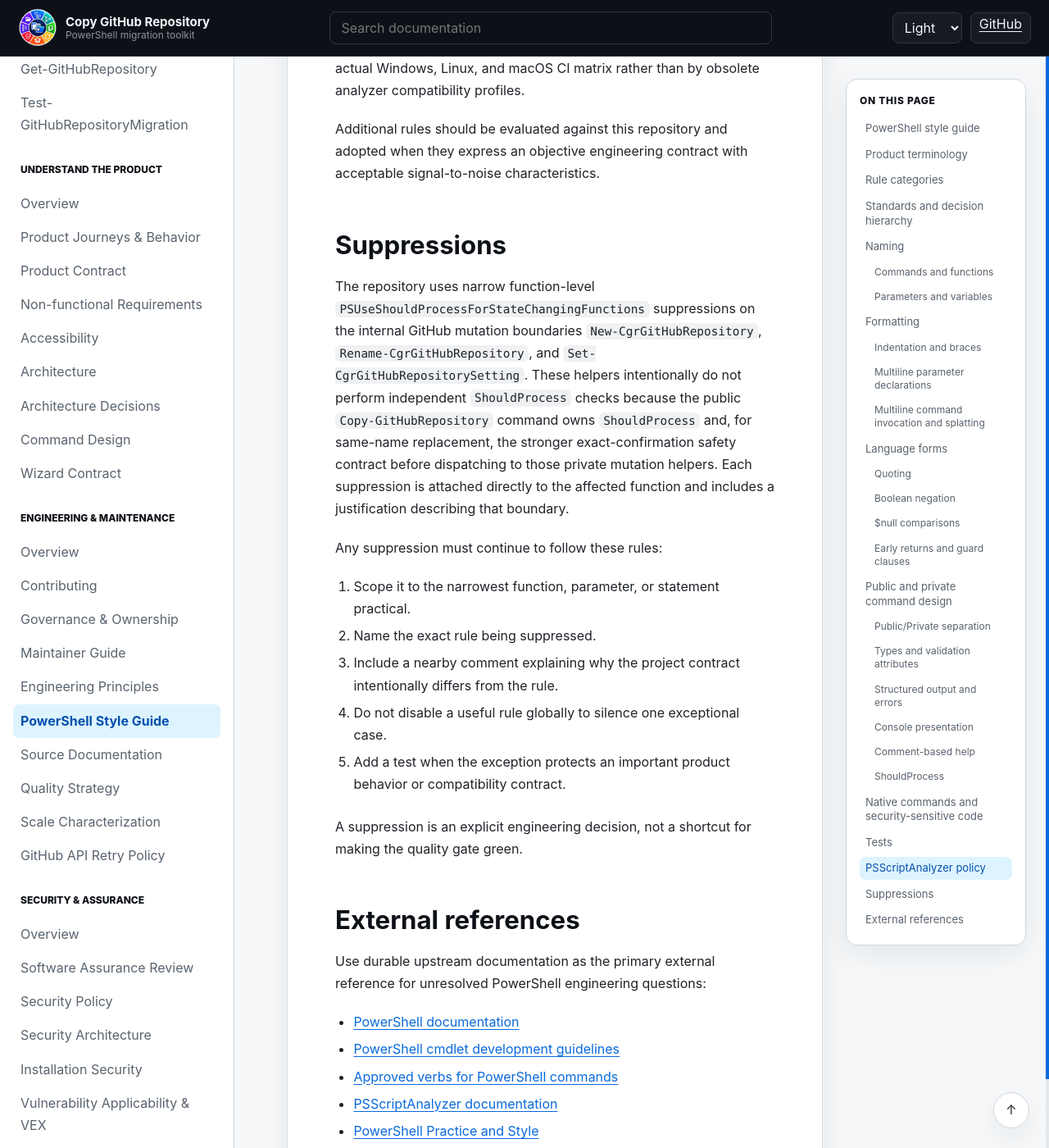
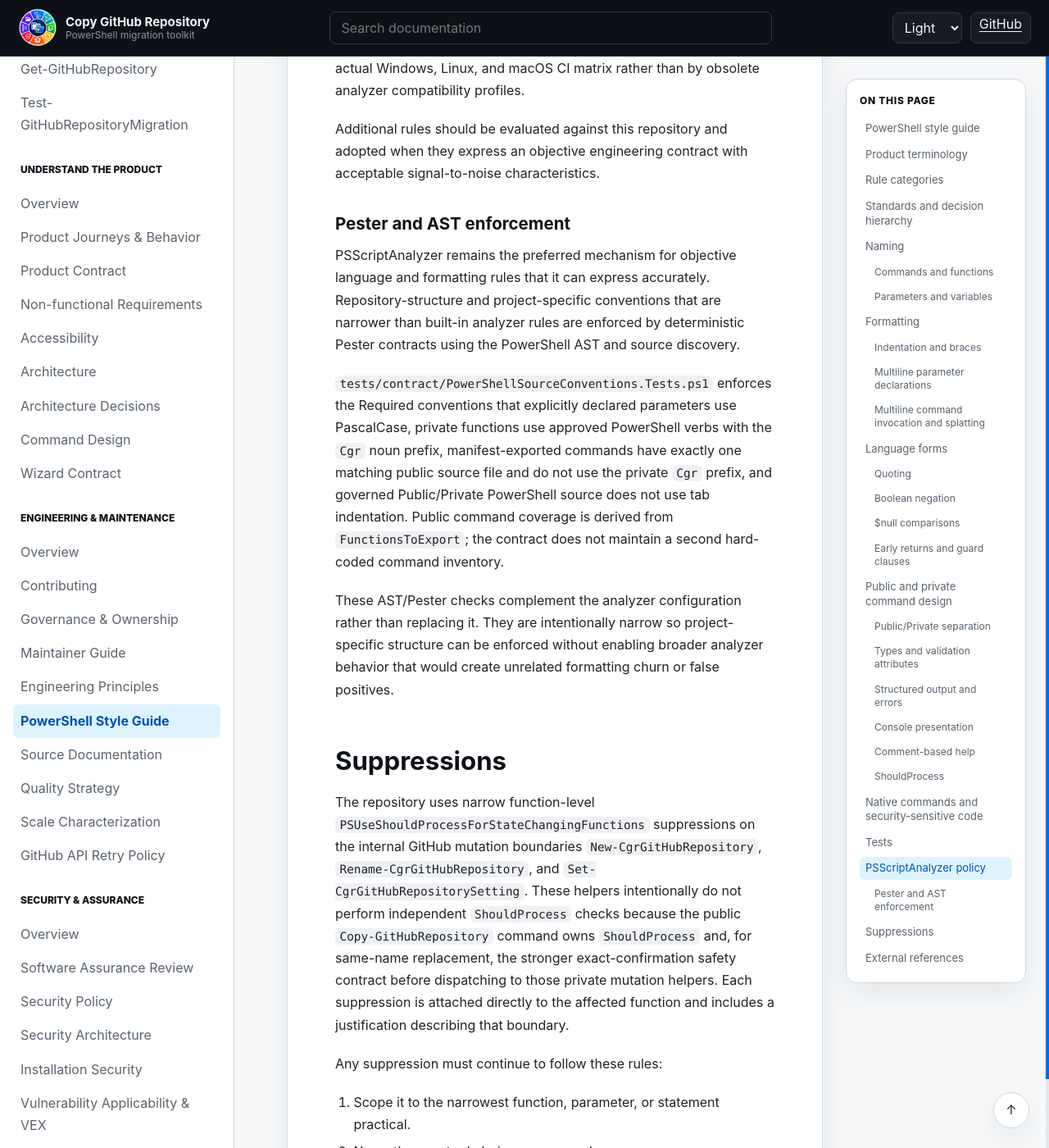
Before and after one commit to infoconex/copy-github-repo, a Jekyll site: the page built from docs/engineering/powershell-style-guide.md, in a window 1280 px wide and 1400 px high, scrolled down 13513 px. Shown: the whole window at 82% size. Built offline with Jekyll 4.4.1, drawn with Linux system fonts in a browser that asks for light colours.

Commit message:
Document AST and analyzer enforcement boundaries

```diff
--- a/docs/engineering/powershell-style-guide.md
+++ b/docs/engineering/powershell-style-guide.md
@@ -276,6 +276,14 @@ The main recursive analyzer gate intentionally remains limited to Error and Warn
 
 Additional rules should be evaluated against this repository and adopted when they express an objective engineering contract with acceptable signal-to-noise characteristics.
 
+### Pester and AST enforcement
+
+PSScriptAnalyzer remains the preferred mechanism for objective language and formatting rules that it can express accurately. Repository-structure and project-specific conventions that are narrower than built-in analyzer rules are enforced by deterministic Pester contracts using the PowerShell AST and source discovery.
+
+`tests/contract/PowerShellSourceConventions.Tests.ps1` enforces the Required conventions that explicitly declared parameters use PascalCase, private functions use approved PowerShell verbs with the `Cgr` noun prefix, manifest-exported commands have exactly one matching public source file and do not use the private `Cgr` prefix, and governed Public/Private PowerShell source does not use tab indentation. Public command coverage is derived from `FunctionsToExport`; the contract does not maintain a second hard-coded command inventory.
+
+These AST/Pester checks complement the analyzer configuration rather than replacing it. They are intentionally narrow so project-specific structure can be enforced without enabling broader analyzer behavior that would create unrelated formatting churn or false positives.
+
 ## Suppressions
 
 The repository uses narrow function-level `PSUseShouldProcessForStateChangingFunctions` suppressions on the internal GitHub mutation boundaries `New-CgrGitHubRepository`, `Rename-CgrGitHubRepository`, and `Set-CgrGitHubRepositorySetting`. These helpers intentionally do not perform independent `ShouldProcess` checks because the public `Copy-GitHubRepository` command owns `ShouldProcess` and, for same-name replacement, the stronger exact-confirmation safety contract before dispatching to those private mutation helpers. Each suppression is attached directly to the affected function and includes a justification describing that boundary.
```
